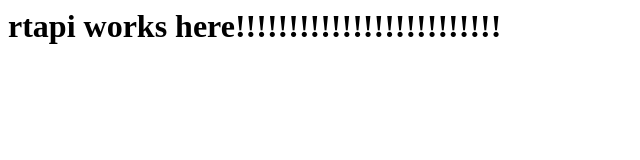
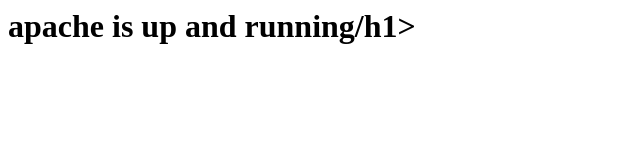
Before and after one commit to aloknew/git-pull, a plain HTML site: page index.html in a window 1280 px wide. Shown: the whole page, without its empty margins (0-640 px from the left). Drawn offline with Linux system fonts and the light colour scheme.

Commit message:
updated index.html

```diff
--- a/index.html
+++ b/index.html
@@ -1 +1 @@
-<html><body><h1>rtapi works here!!!!!!!!!!!!!!!!!!!!!!!!!</h1></body></html>
+<html><body><h1>apache is up and running/h1></body></html>
```
